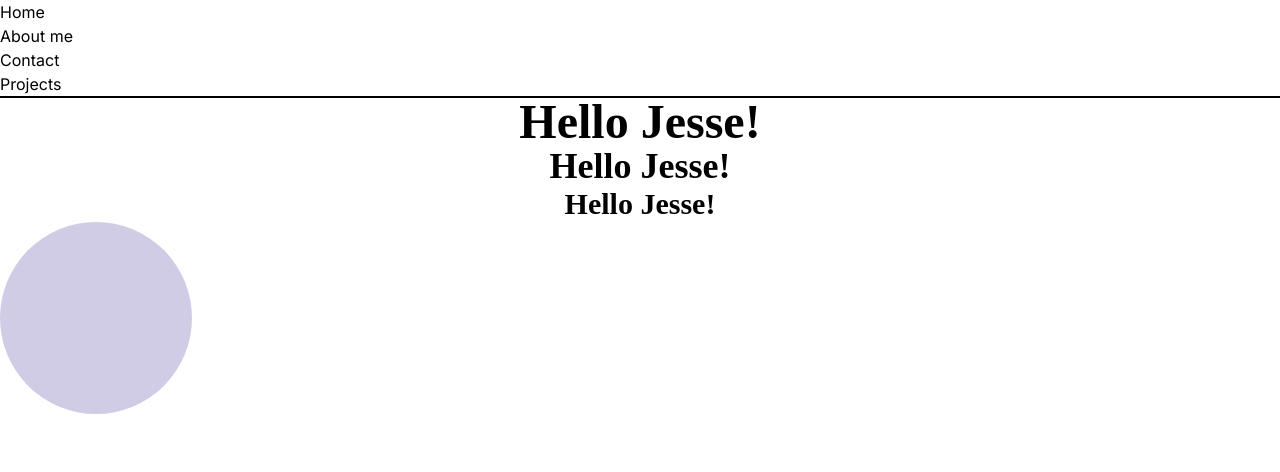
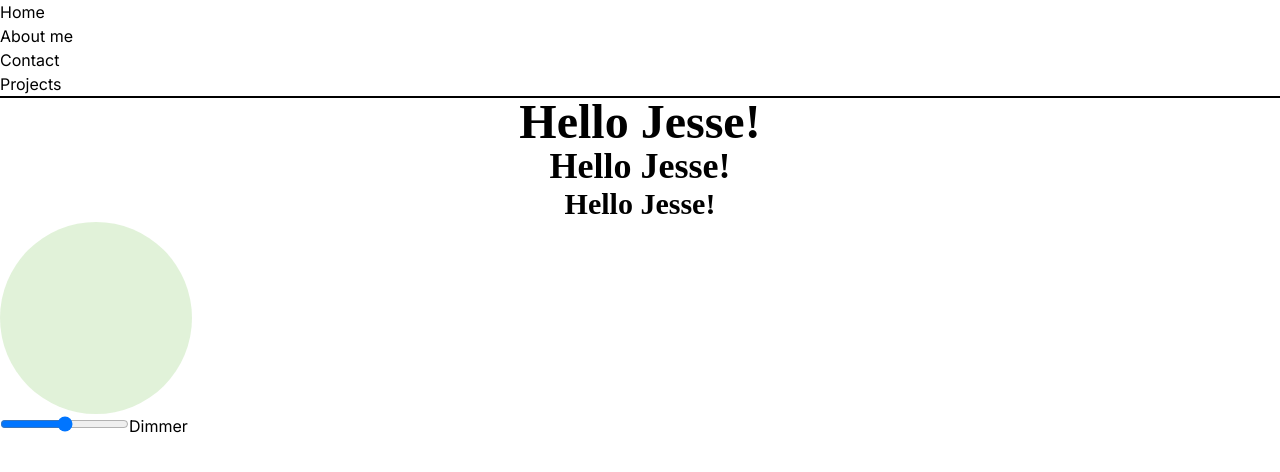
Before and after one commit to DriesD1/portfolio, a React (Create React App) app in the folder eindopdracht_ixa/: page / in a window 1280 px wide. Shown: the top 472 px of the page. Built offline with nearby package versions, Linux system fonts and the light colour scheme; a web font is replaced by a local one.

Commit message:
added dimmer

```diff
--- a/eindopdracht_ixa/src/app/App.js
+++ b/eindopdracht_ixa/src/app/App.js
@@ -5,7 +5,7 @@ import '@fontsource-variable/inter';
 import '@fontsource/dm-serif-text';
 
 // import components
-import { Light } from "./components/lights";
+import { Dimmer, Light } from "./components/lights";
 
 
 function App() {
@@ -17,7 +17,8 @@ function App() {
         <h1 className="text-center">Hello {firstName}!</h1>
         <h2 className="text-center">Hello {firstName}!</h2>
         <h3 className="text-center">Hello {firstName}!</h3>
-        <Light v={20}/>
+        <Light v={20} color={{hue: 100, saturation: 50, lightness: 50}}/>
+        <Dimmer/>
       </main>
     </div>
   );
--- /dev/null
+++ b/eindopdracht_ixa/src/app/components/lights/dimmer.jsx
@@ -0,0 +1,16 @@
+import { useState } from 'react';
+import './light.css';
+
+export default function Dimmer () {
+    const [v, setV] = useState(50);
+    const handleOnChange = (e) => {
+        setV(e.target.value);
+    }
+
+    return(
+        <div className={'dimmer'}>
+            <input type="range" id="dimmer" name="dimmer" min="0" max="100" step="1" value={v} onChange={handleOnChange}/>
+            <label htmlFor="dimmer">Dimmer</label>
+        </div>
+    )
+}
--- a/eindopdracht_ixa/src/app/components/lights/index.js
+++ b/eindopdracht_ixa/src/app/components/lights/index.js
@@ -1,5 +1,7 @@
 import Light from './light';
+import Dimmer from './dimmer';
 
 export {
+    Dimmer,
     Light,
 };
--- a/eindopdracht_ixa/src/app/components/lights/light.jsx
+++ b/eindopdracht_ixa/src/app/components/lights/light.jsx
@@ -1,8 +1,8 @@
 import './light.css';
 
-export default function Light ({ v = 50 }) {
+export default function Light ({color: {hue = 255, saturation = 50, lightness = 50}, v = 50 }) {
     return(
-        <div className={'light'} style={{ opacity: v / 100}}>
+        <div className={'light'} style={{ backgroundColor: `hsla(${hue}, ${saturation}%, ${lightness}%, ${ v / 100})` }}>
             LIGHT
         </div>
     )
```
